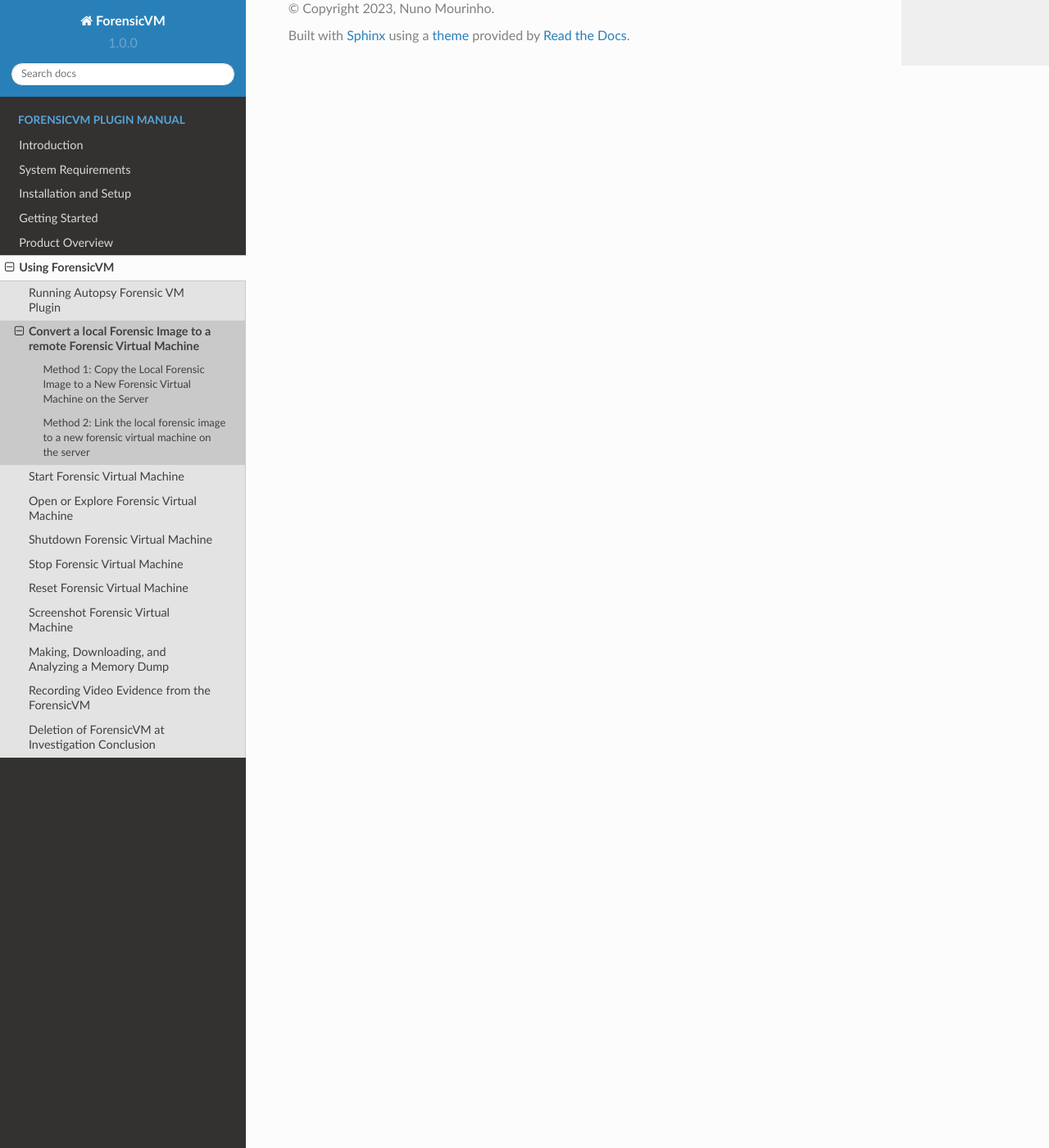
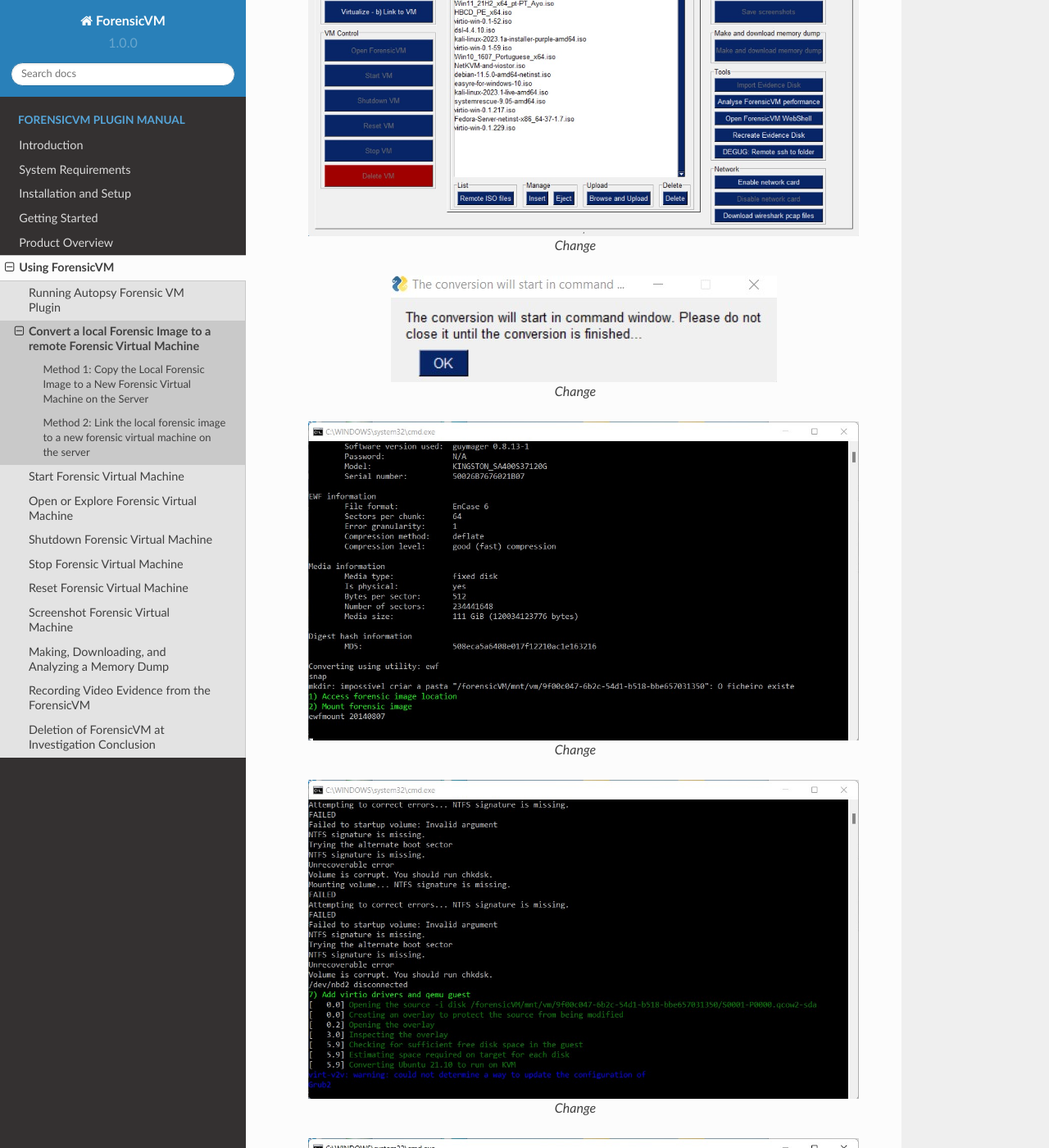
Before and after one commit to nunomourinho/forensicVmAutopsyUserManual, a Sphinx documentation site: the page built from docs/user/convert_to_vm.rst, in a window 1280 px wide and 1400 px high, scrolled down 3758 px. Shown: the whole window at 82% size. Built offline with Sphinx 7.4.7 and the Read the Docs theme 2.0.0, drawn with Linux system fonts in a browser that asks for light colours; pages that are not in the unit, such as notebooks, are missing from menus.

Commit message:
Update convert_to_vm.rst

```diff
--- a/docs/user/convert_to_vm.rst
+++ b/docs/user/convert_to_vm.rst
@@ -88,3 +88,43 @@ Method 1: Copy the Local Forensic Image to a New Forensic Virtual Machine on the
 
 Method 2: Link the local forensic image to a new forensic virtual machine on the server
 ****************************************************************************************
+
+   .. figure:: img/2-virtualize_link_0001.jpg
+      :alt: Change
+      :align: center
+
+      Change
+
+   .. figure:: img/2-virtualize_link_0002.jpg
+      :alt: Change
+      :align: center
+
+      Change
+
+
+   .. figure:: img/2-virtualize_link_0003.jpg
+      :alt: Change
+      :align: center
+
+      Change
+
+
+   .. figure:: img/2-virtualize_link_0004.jpg
+      :alt: Change
+      :align: center
+
+      Change
+
+
+   .. figure:: img/2-virtualize_link_0005.jpg
+      :alt: Change
+      :align: center
+
+      Change
+
+
+   .. figure:: img/2-virtualize_link_0006.jpg
+      :alt: Change
+      :align: center
+
+      Change
```
